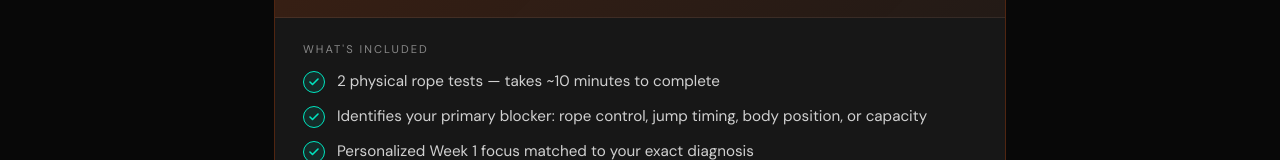
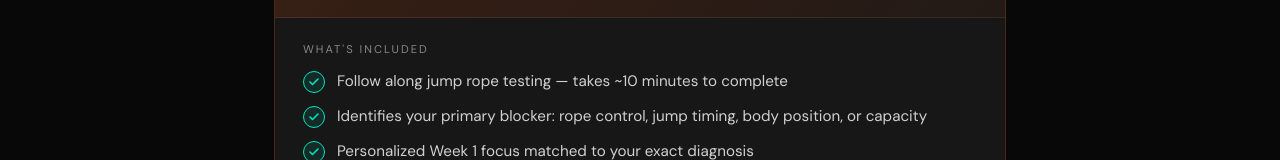
Before and after one commit to wod-bod/wodb-du-funnel, a website: page upsell-1.html in a window 1280 px wide. Shown: the part 571-731 px from the top of the page. Drawn offline with nearby package versions, Linux system fonts and the light colour scheme; a web font is replaced by a local one.

Commit message:
Update upsell-1 first bullet copy
Co-Authored-By: Claude Sonnet 4.6 <noreply@anthropic.com>

```diff
--- a/upsell-1.html
+++ b/upsell-1.html
@@ -338,7 +338,7 @@
       <ul class="feature-list">
         <li>
           <span class="icon"><svg viewBox="0 0 10 8" fill="none"><path d="M1 4L3.5 6.5L9 1" stroke="#00E5C0" stroke-width="1.6" stroke-linecap="round" stroke-linejoin="round"/></svg></span>
-          <span>2 physical rope tests — takes ~10 minutes to complete</span>
+          <span>Follow along jump rope testing — takes ~10 minutes to complete</span>
         </li>
         <li>
           <span class="icon"><svg viewBox="0 0 10 8" fill="none"><path d="M1 4L3.5 6.5L9 1" stroke="#00E5C0" stroke-width="1.6" stroke-linecap="round" stroke-linejoin="round"/></svg></span>
```
